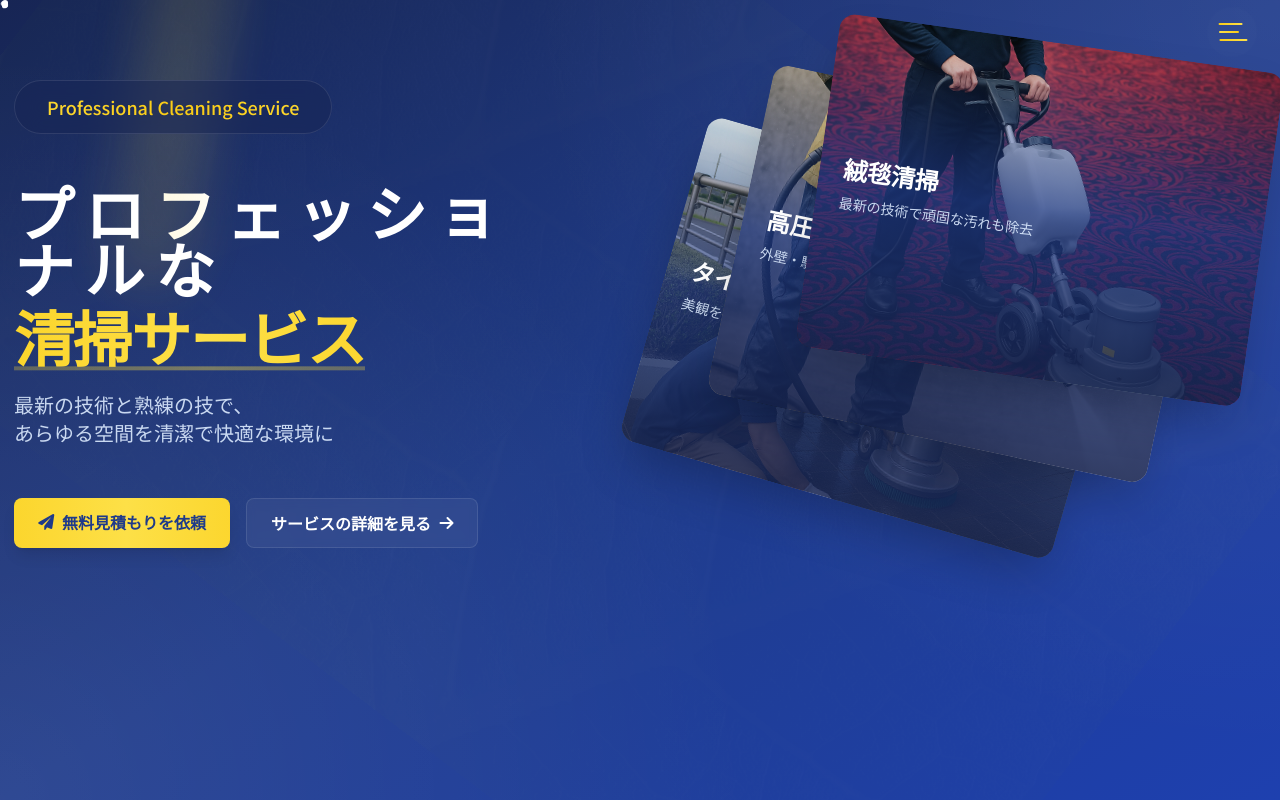
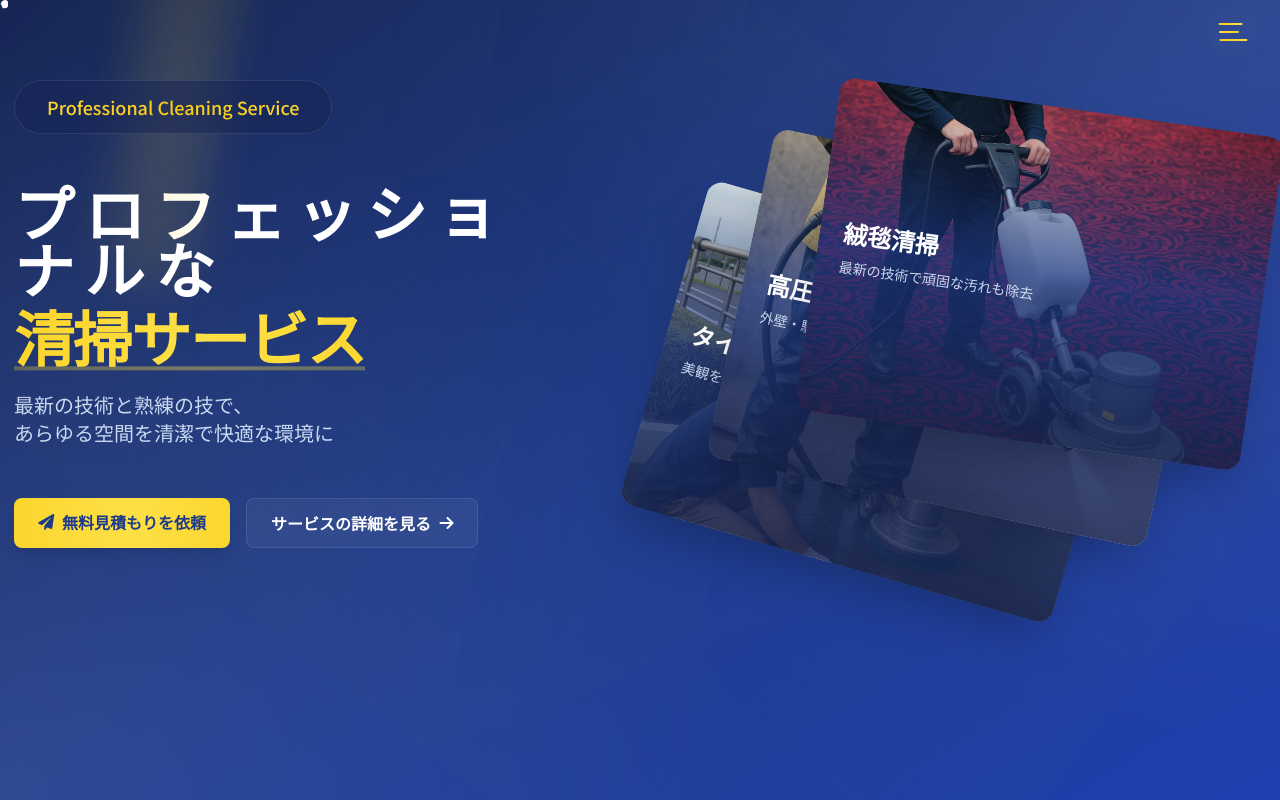
Before and after one commit to fura-1993/clean, a Next.js app: page / in a window 1280 px wide. Shown: the top 800 px of the page. Built offline with nearby package versions, Linux system fonts and the light colour scheme.

Commit message:
Adjust service cards position by lowering their margin-top

```diff
--- a/src/components/Hero/Hero.tsx
+++ b/src/components/Hero/Hero.tsx
@@ -330,7 +330,7 @@ export default function Hero() {
           {/* 右側のサービスカード */}
           <div className="relative flex justify-center lg:justify-end overflow-visible px-6 lg:px-0">
             <motion.div
-              className="relative w-full max-w-2xl -mt-48 lg:-mt-64"
+              className="relative w-full max-w-2xl -mt-32 lg:-mt-48"
               initial={{ opacity: 0, x: 50 }}
               animate={{ opacity: 1, x: 0 }}
               transition={{ duration: 1, delay: 0.5 }}
```
